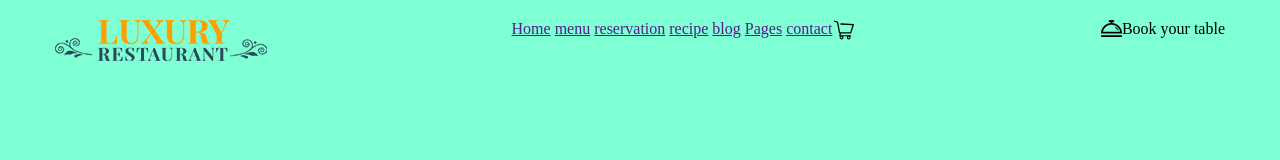
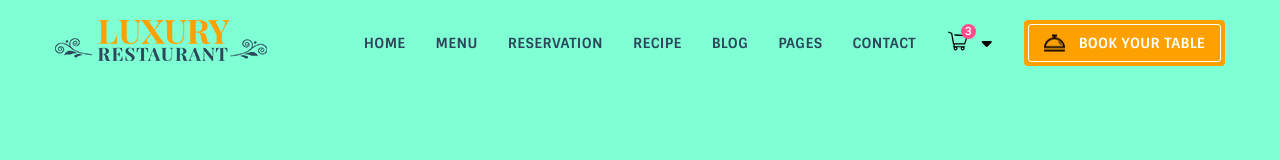
Before and after one commit to Karpovich0/Luxury_restaurant, a plain HTML site: page index.html in a window 1280 px wide. Drawn offline with Linux system fonts and the light colour scheme; a web font is replaced by a local one.

Commit message:
finish header

```diff
--- a/index.html
+++ b/index.html
@@ -10,6 +10,12 @@
     <link rel="shortcut icon" href="src/icons/shortcut.png">
 
     <link rel="stylesheet" href="css/style.css">
+
+    <link rel="preconnect" href="https://fonts.googleapis.com">
+    <link rel="preconnect" href="https://fonts.gstatic.com" crossorigin>
+    <link href="https://fonts.googleapis.com/css2?family=Playfair+Display:ital,wght@0,700;1,400&family=Sintony:wght@400;700&display=swap" rel="stylesheet">
+
+    <script src="https://kit.fontawesome.com/837f63a7c3.js" crossorigin="anonymous"></script>
 </head>
 
 <body>
@@ -56,13 +62,22 @@
                             <svg class="svg__cart">
                             <use xlink:href="#cart">
                             </use>
-                            </svg></div>
+                            </svg>
+
+                        </div>
+
+                        <div class="header__circle">
+                            3
+                        </div>
+
+                        <i class="fas fa-caret-down header__triangle"></i>
 
                     </div>
                 </div>
                 <div class="header__book">
                     <div class="header__table">
-                        <img src="src/icons/header__icon.png" alt="" class="header__dish">Book your table
+                        <img src="src/icons/header__icon.png" alt="" class="header__dish">
+                        <span class="header__text">Book your table</span>
                     </div>
                 </div>
             </div>
--- a/scss/style.scss
+++ b/scss/style.scss
@@ -3,6 +3,14 @@
         background-color: aquamarine;
     }
 
+    // fonts
+    // font-family: 'Playfair Display', serif;
+    // font-family: 'Sintony', sans-serif;
+    $Sintony:'Sintony',
+    sans-serif;
+    $PlayfairDisplay: 'Playfair Display',
+    serif;
+    // svg
     .svg {
         display: none;
         &__cart {
@@ -11,6 +19,7 @@
         }
     }
 
+    // container
     .container {
         width: 1200px;
         padding: 0 15px;
@@ -23,18 +32,87 @@
             display: flex;
             justify-content: space-between;
         }
-        &__logo {}
-        &__link {}
+        &__logo {
+            vertical-align: middle;
+        }
+        &__link {
+            display: inline-block;
+        }
         &__nav {
+            padding-left: 50px;
             display: flex;
         }
-        &__cart {}
-        &__book {}
+        &__img {
+            margin-right: 12px;
+        }
+        &__cart {
+            position: relative;
+            display: flex;
+            justify-content: space-between;
+            align-items: center;
+        }
+        &__circle {
+            position: absolute;
+            top: 4px;
+            left: 15px;
+            border-radius: 50%;
+            width: 15px;
+            height: 15px;
+            background-color: #fe4c8d;
+            text-align: center;
+            vertical-align: middle;
+            // text styles
+            font-family: $Sintony;
+            font-size: 11px;
+            font-weight: 700;
+            text-transform: uppercase;
+            letter-spacing: 0.025em;
+            color: #ffffff;
+        }
+        &__book {
+            position: relative;
+            background-color: #fea100;
+            border-radius: 4px;
+            padding: 4px;
+        }
+        &__table {
+            background-color: #fea100;
+            border: 1px solid #ffffff;
+            padding: 9px 15px 9px 50px;
+            border-radius: 3px;
+        }
         &__dish {
-            float: left;
+            position: absolute;
+            top: 50%;
+            transform: translateY(-50%);
+            left: 20px;
+        }
+        &__text {
+            font-family: $Sintony;
+            font-size: 14px;
+            font-weight: 700;
+            text-transform: uppercase;
+            letter-spacing: 0.025em;
+            color: #ffffff;
         }
     }
 
+    // end header
     .nav {
-        &__item {}
+        display: flex;
+        align-items: center;
+        &__item {
+            margin: 0 15px;
+            display: inline-block;
+            font-family: $Sintony;
+            font-size: 14px;
+            font-weight: 700;
+            text-transform: uppercase;
+            letter-spacing: 0.025em;
+            color: #2c465a;
+            text-decoration: none;
+        }
+        &__item:last-child {
+            margin-right: 30px;
+        }
     }
```
Also changed, not shown: css/style.css.
